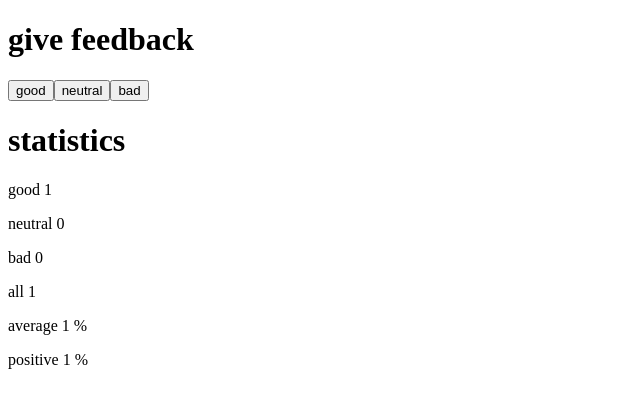
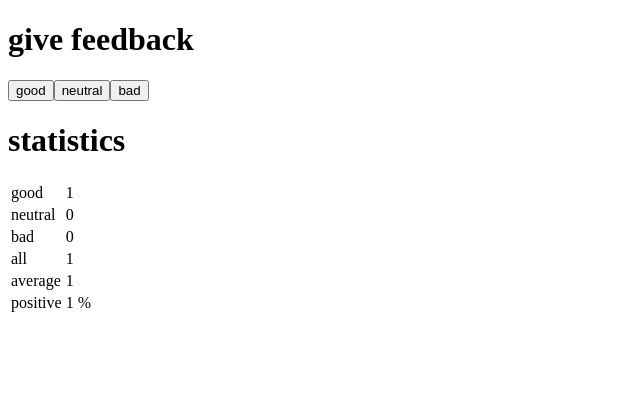
Before and after one commit to kakudaisuke/full_stack_open, a React (Create React App) app in the folder part1/: page / in a window 1280 px wide. Both pictures are taken after a click on the button "good". Shown: the top 408 px of the page, without its empty margins (0-640 px from the left). Built offline with nearby package versions, Linux system fonts and the light colour scheme.

Commit message:
finish 1.10

```diff
--- a/part1/src/App.js
+++ b/part1/src/App.js
@@ -12,9 +12,12 @@ const Button = (props) => {
   )
 }
 
-const Statistic = (props) => {
+const StatisticLine = (props) => {
   return (
-    <p>{props.text} {props.score}{props.unit}</p>
+    <>
+      <td>{props.text}</td>
+      <td>{props.value}</td>
+    </>
   )
 }
 
@@ -34,12 +37,25 @@ const Statistics = (props) => {
 
   return (
     <>
-      <p>{goodText} {goodCount}</p>
-      <p>{neutralText} {neutralCount}</p>
-      <p>{badText} {badCount}</p>
-      <p>all { allCount }</p>
-      <p>average {av} %</p>
-      <p>positive { positiveRatio } %</p>
+      <table>
+        <tbody>
+          <tr><StatisticLine text={goodText} value={goodCount} /></tr>
+          <tr><StatisticLine text={neutralText} value={neutralCount} /></tr>
+          <tr><StatisticLine text={badText} value={badCount} /></tr>
+          <tr>
+            <td>all</td>
+            <td>{ allCount }</td>
+          </tr>
+          <tr>
+            <td>average</td>
+            <td>{ av }</td>
+          </tr>
+          <tr>
+            <td>positive</td>
+            <td>{ positiveRatio } %</td>
+          </tr>
+        </tbody>
+      </table>
     </>
   )
 }
```
